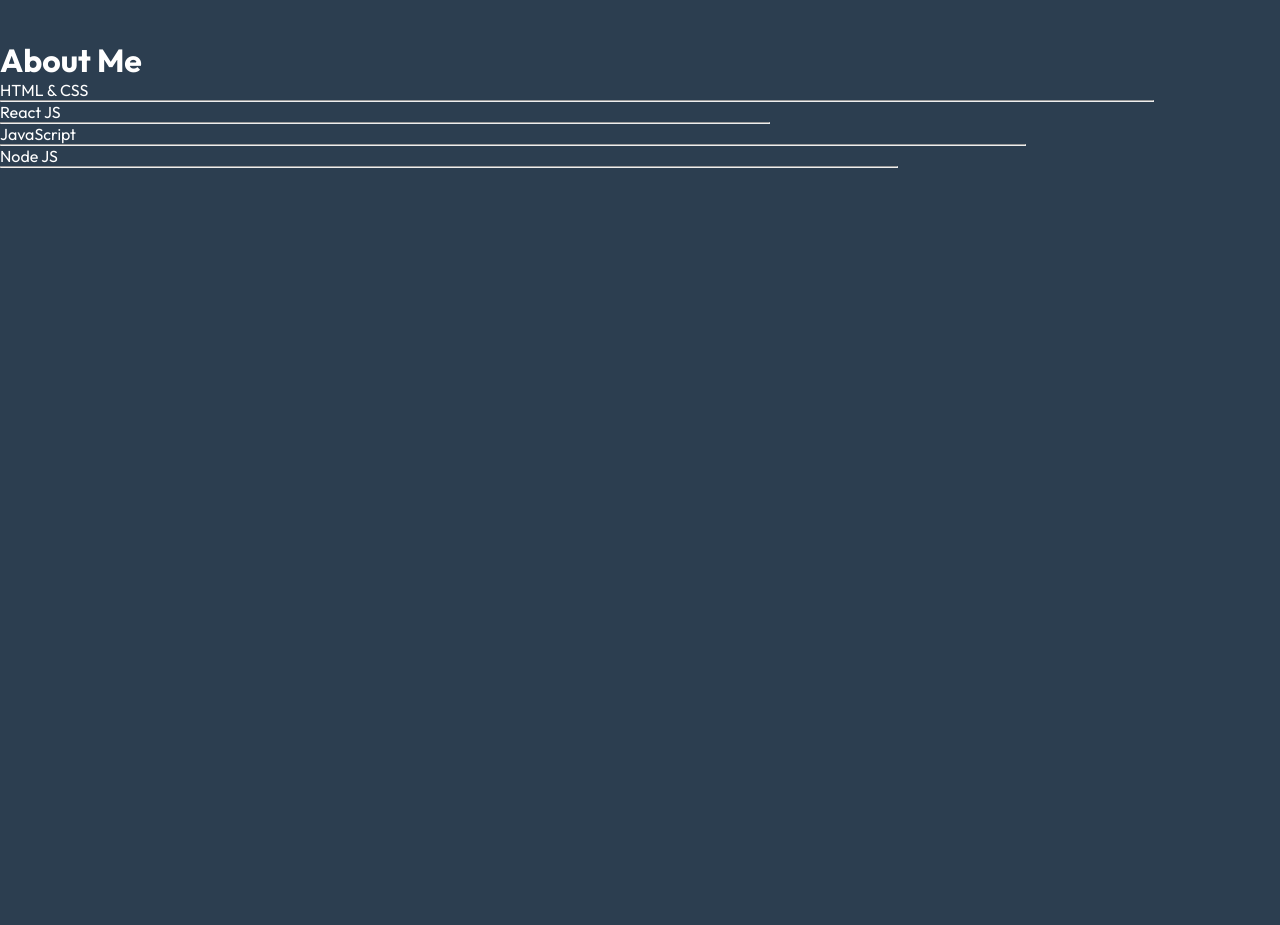
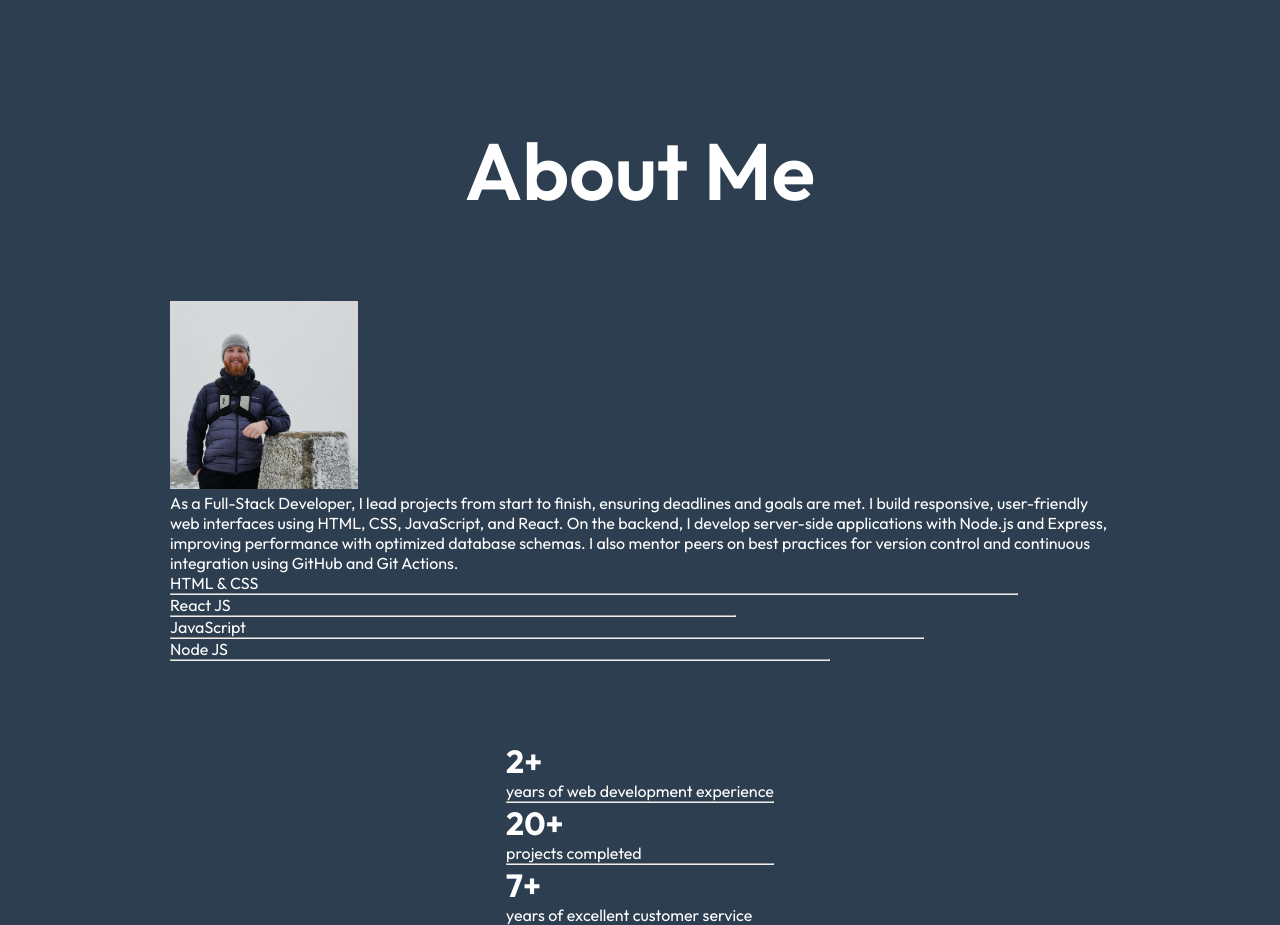
Before and after one commit to the-real-chrisp/react_portfolio, a React (Vite) app: page / in a window 1280 px wide. Shown: the part 1160-2085 px from the top of the page. Before the commit the page ends 1328 px from the top, so only its background shows below. Built offline with nearby package versions, Linux system fonts and the light colour scheme.

Commit message:
added achievements section to About Me component and styling for About Me

```diff
--- a/src/Components/About/About.css
+++ b/src/Components/About/About.css
@@ -0,0 +1,19 @@
+.about{
+    display: flex;
+    flex-direction: column;
+    align-items: center;
+    justify-content: center;
+    gap: 80px;
+    margin: 80px 170px;
+}
+
+.about-title h1{
+    padding: 0px 30px;
+    font-size: 80px;
+    font-weight: 600;
+}
+
+.about-profile-img{
+    width: 20%;
+
+}
--- a/src/Components/About/About.jsx
+++ b/src/Components/About/About.jsx
@@ -1,28 +1,44 @@
 import React from 'react'
 import './About.css'
+import profile_img from '../../assets/profile_pic_react_portfolio.jpg'
 
 const About = () => {
     return (
         <div className='about'>
             <div className="about-title">
                 <h1>About Me</h1>
-
             </div>
             <div className="about-sections">
                 <div className="about-left">
-
+                    <img className='about-profile-img' src={profile_img} alt="Profile image of website owner Chris" />
                 </div>
                 <div className="about-right">
                     <div className="about-para">
-                <p></p>
+                        <p>As a Full-Stack Developer, I lead projects from start to finish, ensuring deadlines and goals are met. I build responsive, user-friendly web interfaces using HTML, CSS, JavaScript, and React. On the backend, I develop server-side applications with Node.js and Express, improving performance with optimized database schemas. I also mentor peers on best practices for version control and continuous integration using GitHub and Git Actions.</p>
                         <p></p>
                     </div>
                     <div className="about-skills">
-                <div className="about-skill"><p>HTML & CSS</p><hr style={{width:"90%"}}/></div>
-                <div className="about-skill"><p>React JS</p><hr style={{width:"60%"}}/></div>
-                <div className="about-skill"><p>JavaScript</p><hr style={{width:"80%"}}/></div>
-                <div className="about-skill"><p>Node JS</p><hr style={{width:"70%"}}/></div>
+                        <div className="about-skill"><p>HTML & CSS</p><hr style={{ width: "90%" }} /></div>
+                        <div className="about-skill"><p>React JS</p><hr style={{ width: "60%" }} /></div>
+                        <div className="about-skill"><p>JavaScript</p><hr style={{ width: "80%" }} /></div>
+                        <div className="about-skill"><p>Node JS</p><hr style={{ width: "70%" }} /></div>
                     </div>
+                </div>
+            </div>
+            <div className="about-achievements">
+                <div className="about-achievement">
+                    <h1>2+</h1>
+                    <p>years of web development experience</p>
+                </div>
+                <hr />
+                <div className="about-achievement">
+                    <h1>20+</h1>
+                    <p>projects completed</p>
+                </div>
+                <hr />
+                <div className="about-achievement">
+                    <h1>7+</h1>
+                    <p>years of excellent customer service</p>
                 </div>
             </div>
         </div>
```
Lines whose indentation alone changed are shown as unchanged.
